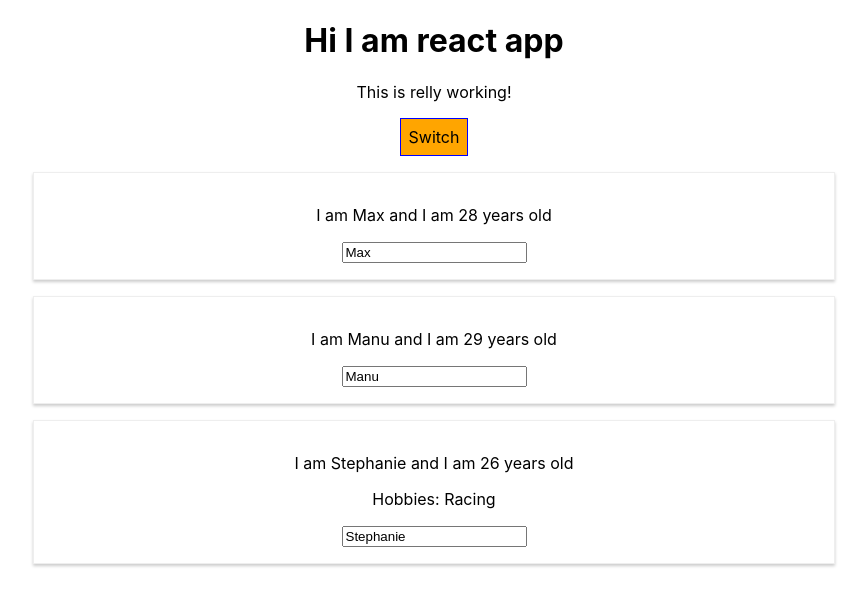
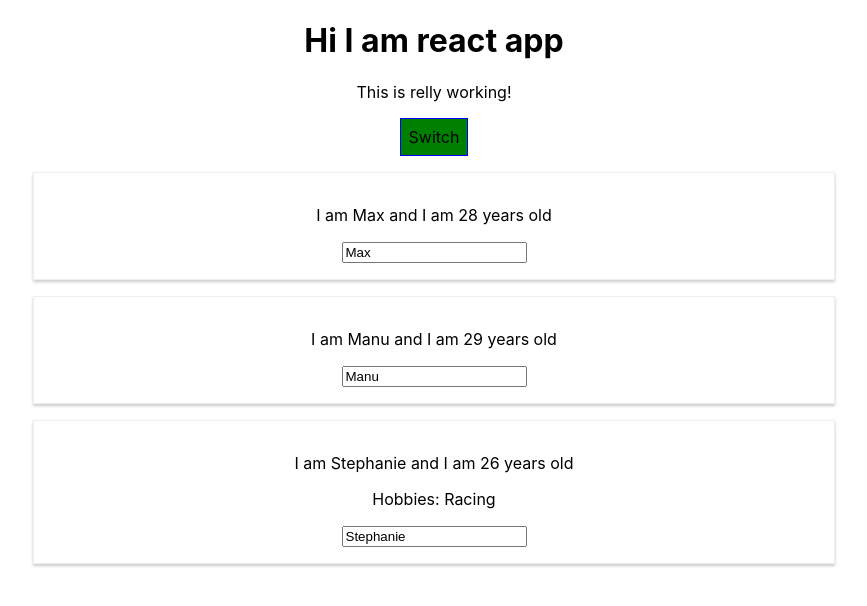
Before and after one commit to sbharill/react-complete-guide, a React (Create React App) app: page / in a window 1280 px wide. Shown: the top 606 px of the page, without its empty margins (206-1073 px from the left). Built offline with nearby package versions, Linux system fonts and the light colour scheme.

Commit message:
updated color

```diff
--- a/src/App.js
+++ b/src/App.js
@@ -35,7 +35,7 @@ class App extends Component{
 
   render(){
     const style = {
-      backgroundColor: "orange",
+      backgroundColor: "green",
       font: "inherit",
       border: "1px solid blue",
       padding: "8px",
```
